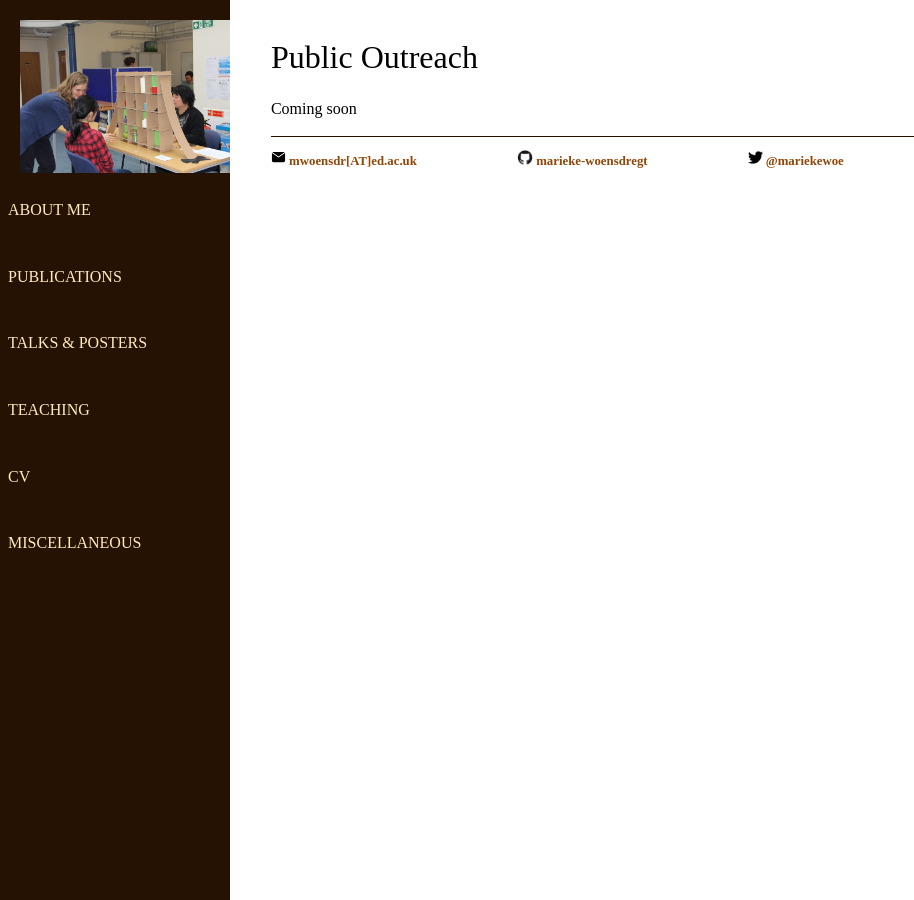
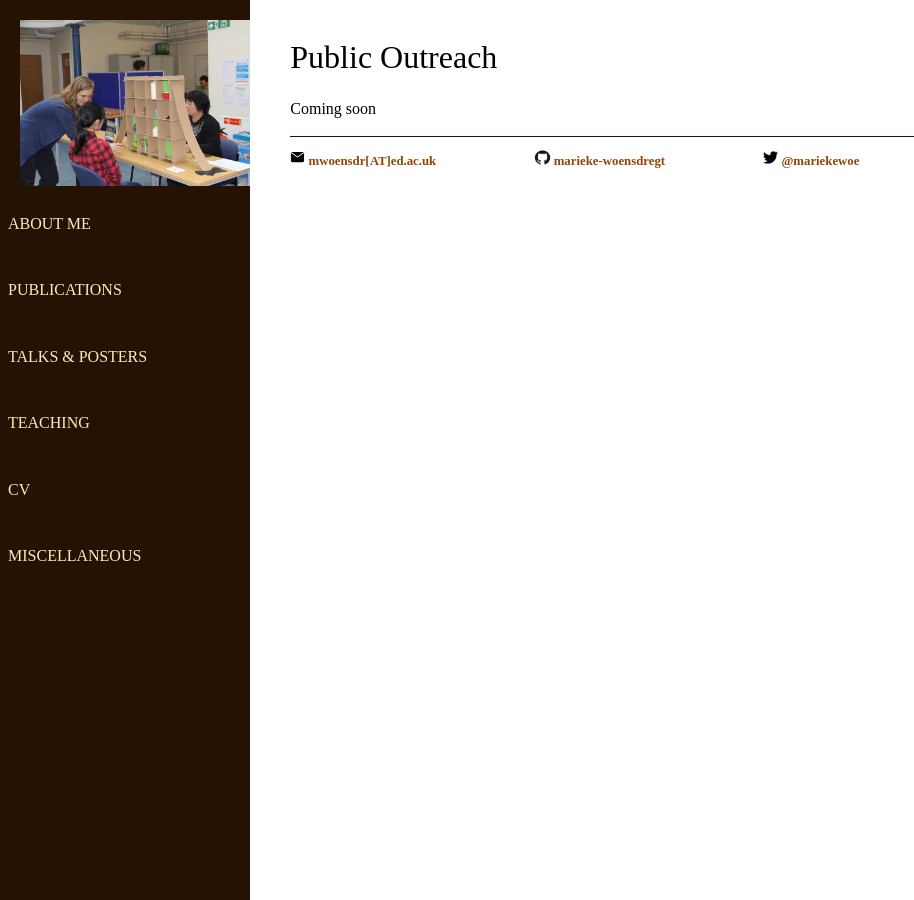
Before and after one commit to marieke-woensdregt/marieke-woensdregt.github.io, a Jekyll site: the page built from public_outreach/index.html, in a window 1280 px wide. Shown: the whole page, without its empty margins (0-914 px from the left). Built offline with Jekyll 4.4.1, drawn with Linux system fonts in a browser that asks for light colours.

Commit message:
Update main.css

```diff
--- a/css/main.css
+++ b/css/main.css
@@ -86,7 +86,7 @@ ul.posts li {
 /* The sidebar menu */
 .sidenav {
   height: 100%; /* Full-height: remove this if you want "auto" height */
-  width: 230px; /* Set the width of the sidebar */
+  width: 250px; /* Set the width of the sidebar */
   position: fixed; /* Fixed Sidebar (stay in place on scroll) */
   z-index: 1; /* Stay on top */
   top: 0; /* Stay at the top */
@@ -112,7 +112,7 @@ ul.posts li {
 
 /* Style page content */
 .main {
-  margin-left: 230px; /* Same as the width of the sidebar */
+  margin-left: 250px; /* Same as the width of the sidebar */
   padding: 0px 10px;
 }
 
```
